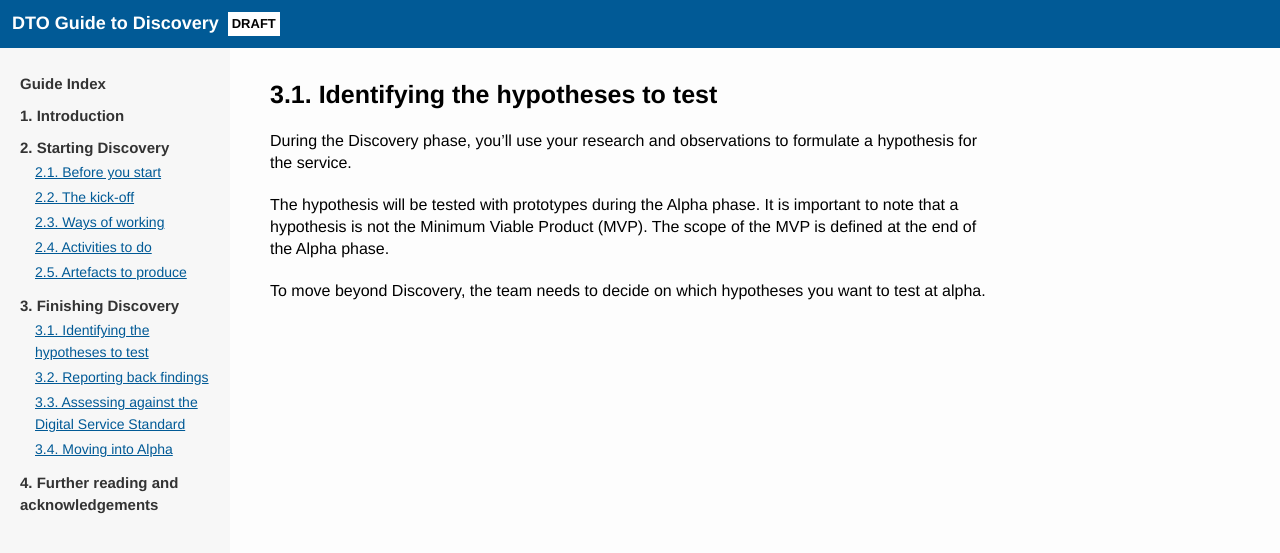
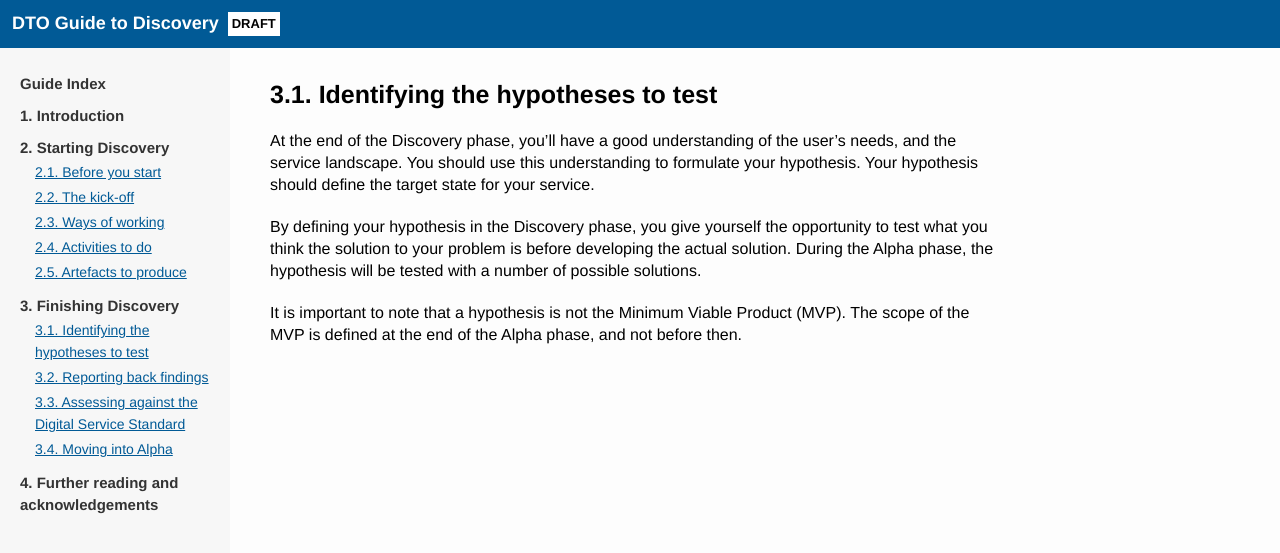
Before and after one commit to AusDTO/discovery-guide, a Jekyll site: the page built from 3-finishing-discovery/3-1-identifying-hypotheses.md, in a window 1280 px wide. Shown: the top 553 px of the page. Built offline with Jekyll 4.4.1, drawn with Linux system fonts in a browser that asks for light colours.

Commit message:
Update 3-1-identifying-hypotheses.md

```diff
--- a/3-finishing-discovery/3-1-identifying-hypotheses.md
+++ b/3-finishing-discovery/3-1-identifying-hypotheses.md
@@ -3,8 +3,8 @@ layout: main
 title: '3.1. Identifying the hypotheses to test'
 ---
 
-During the Discovery phase, you’ll use your research and observations to formulate a hypothesis for the service.
+At the end of the Discovery phase, you'll have a good understanding of the user’s needs, and the service landscape.  You should use this understanding to formulate your hypothesis.  Your hypothesis should define the target state for your service.
 
-The hypothesis will be tested with prototypes during the Alpha phase.  It is important to note that a hypothesis is not the Minimum Viable Product (MVP).  The scope of the MVP is defined at the end of the Alpha phase.
+By defining your hypothesis in the Discovery phase, you give yourself the opportunity to test what you think the solution to your problem is before developing the actual solution. During the Alpha phase, the hypothesis will be tested with a number of possible solutions.
 
-To move beyond Discovery, the team needs to decide on which hypotheses you want to test at alpha.
+It is important to note that a hypothesis is not the Minimum Viable Product (MVP).  The scope of the MVP is defined at the end of the Alpha phase, and not before then.
```
